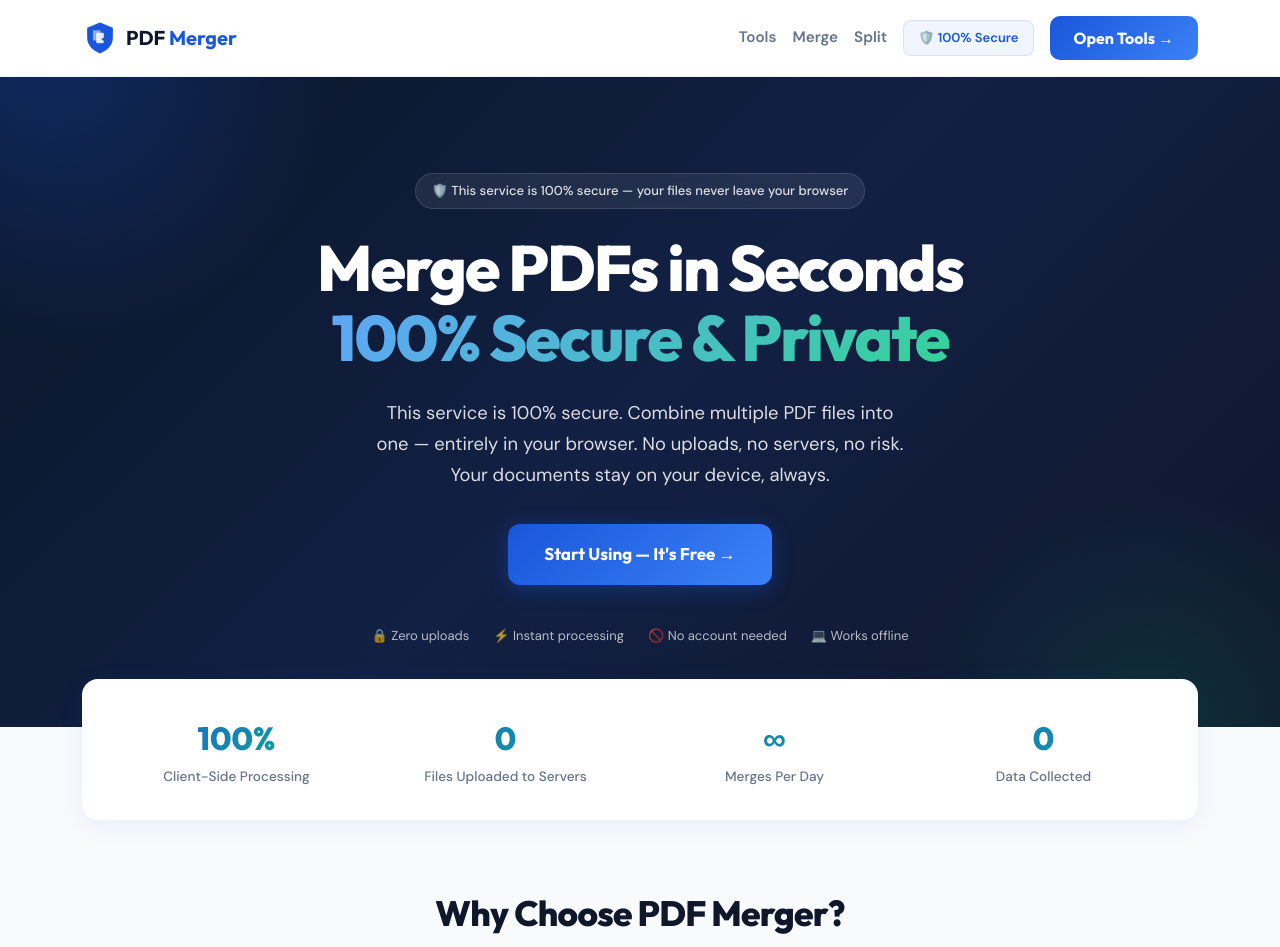
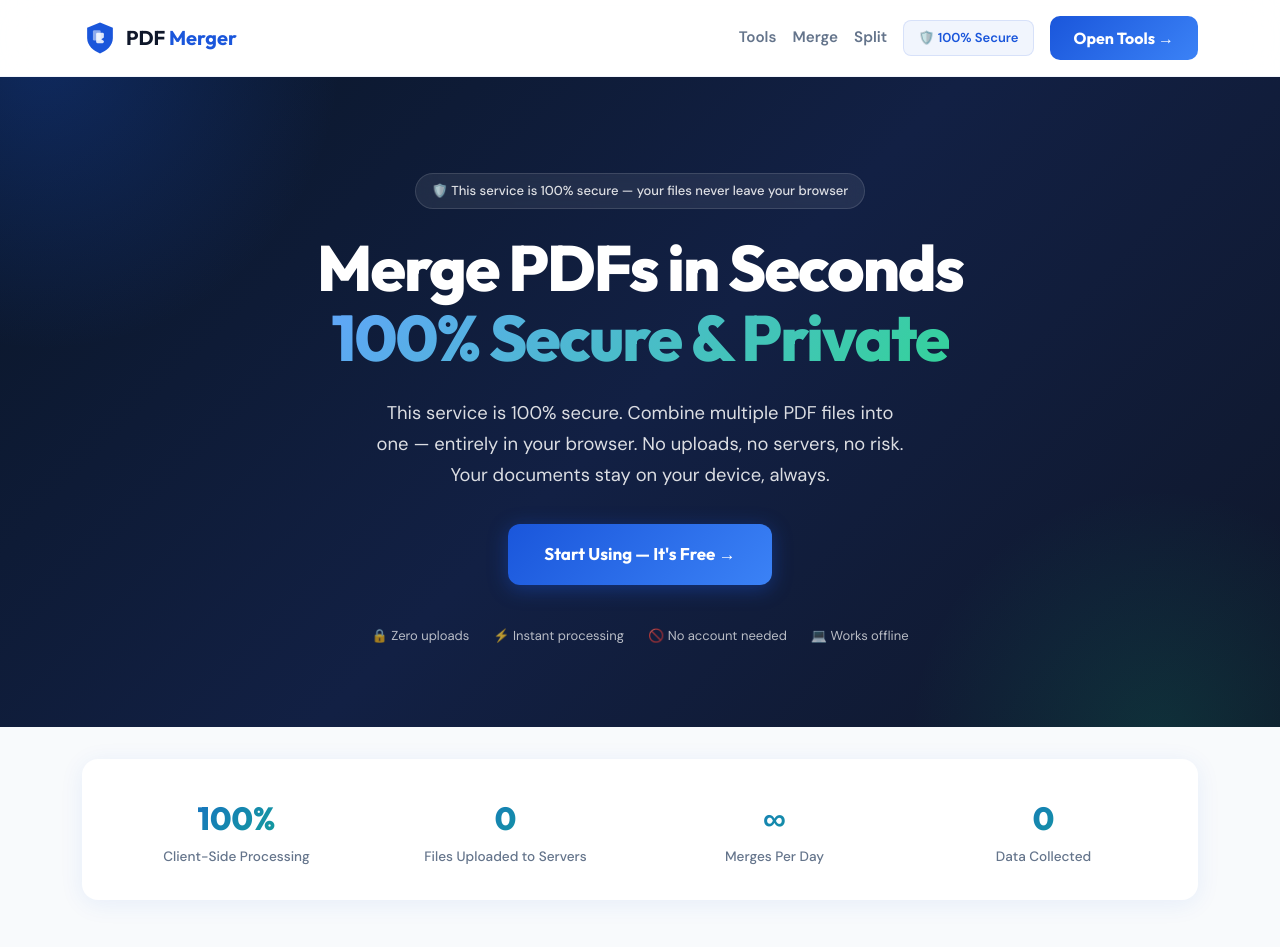
Before and after one commit to ftwtie/pdf-merger, a Next.js app: page / in a window 1280 px wide. Shown: the top 947 px of the page. Built offline with nearby package versions, Linux system fonts and the light colour scheme.

Commit message:
Change stats bar margin-top from -3rem to 2rem

```diff
--- a/app/globals.css
+++ b/app/globals.css
@@ -381,7 +381,7 @@ a:hover {
   border-radius: var(--border-radius);
   box-shadow: var(--shadow);
   padding: 2rem;
-  margin-top: -3rem;
+  margin-top: 2rem;
   margin-bottom: 1rem;
   position: relative;
   z-index: 2;
```
